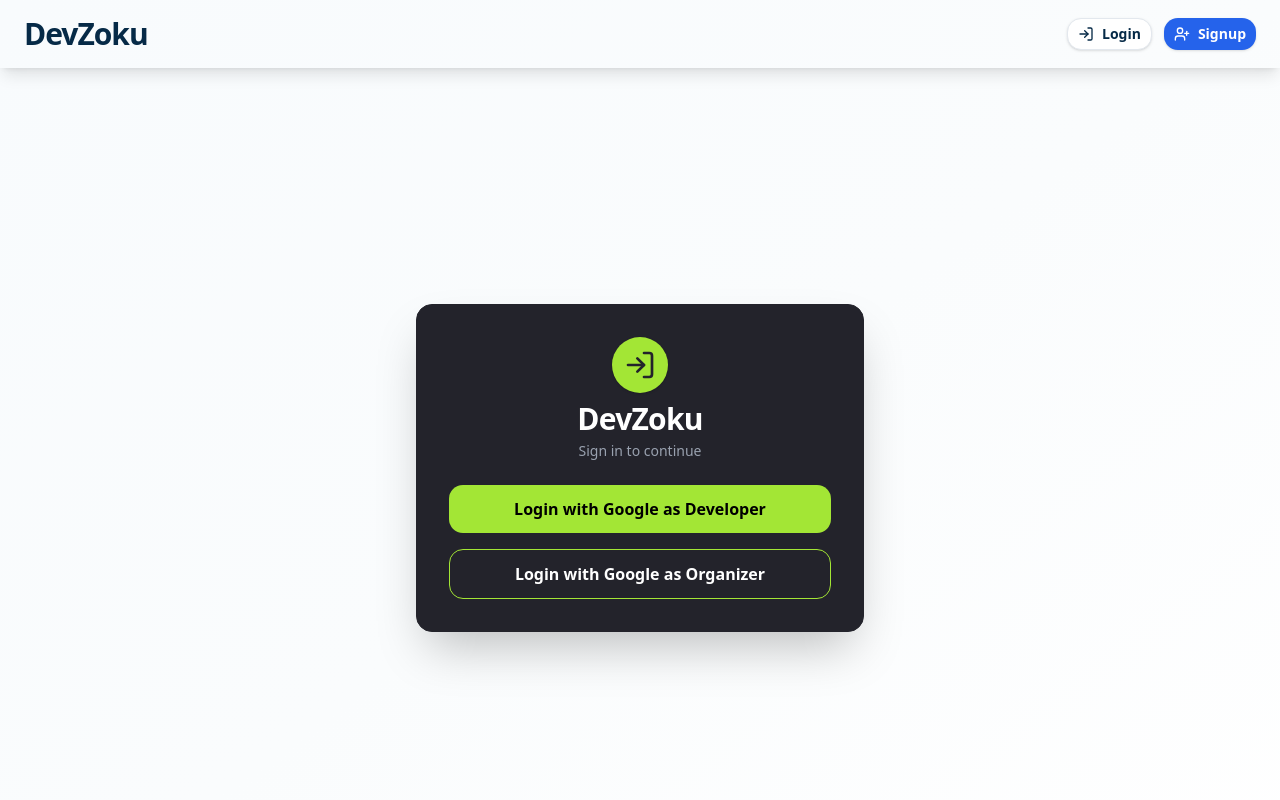
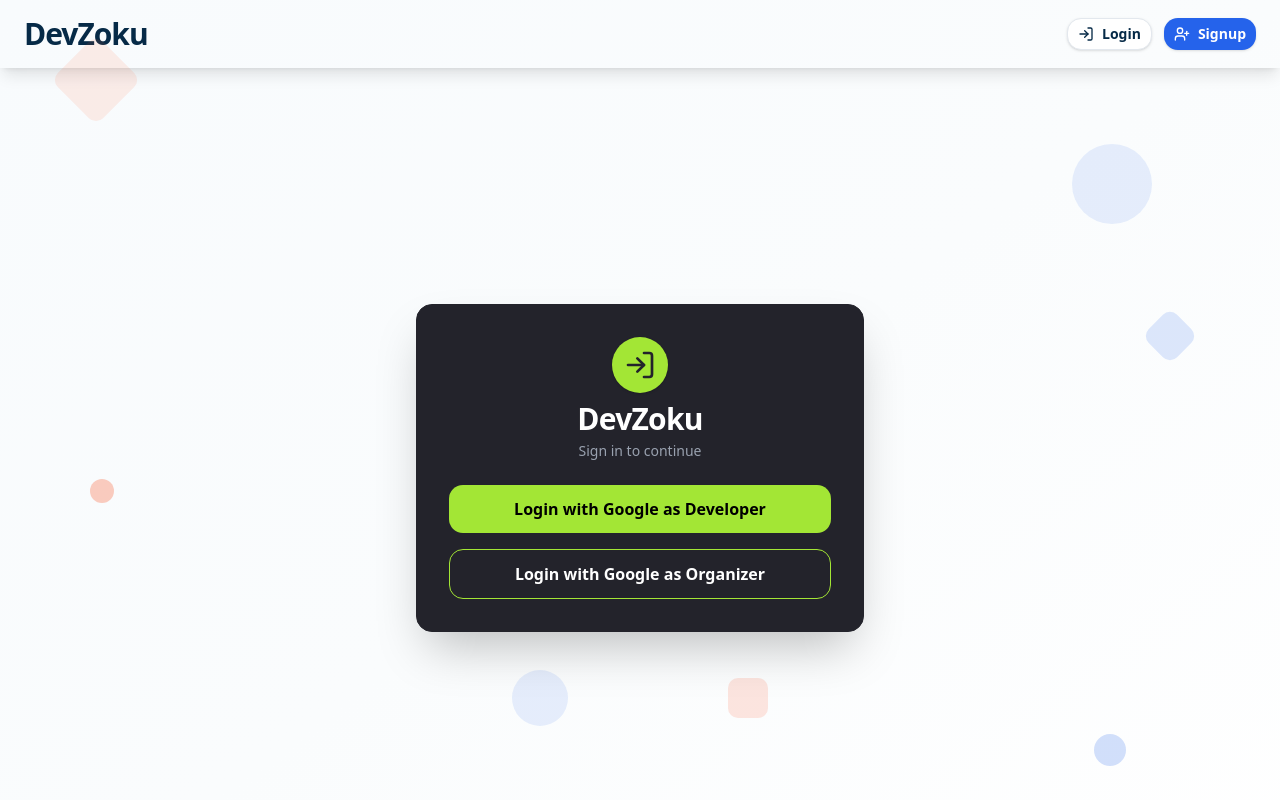
Before and after one commit to SnehaSharma245/DevZoku, a Next.js app in the folder client/: page /auth/login in a window 1280 px wide. Shown: the top 800 px of the page. Built offline with nearby package versions, Linux system fonts and the light colour scheme; no server answers.

Commit message:
update setup ui

```diff
--- a/client/src/app/ClientWrapper.tsx
+++ b/client/src/app/ClientWrapper.tsx
@@ -36,12 +36,19 @@ export default function ClientWrapper({
   }
 
   return (
-    <div
-      className="min-h-screen flex flex-col bg-gradient-to-br from-[#F8FBFD] via-[#FAFCFD] to-[#FFFFFF]
-"
-    >
+    <div className="min-h-screen flex flex-col bg-gradient-to-br from-[#F8FBFD] via-[#FAFCFD] to-[#FFFFFF] relative overflow-hidden">
+      {/* Background decorative elements */}
+      <div className="absolute top-[5%] left-[5%] w-16 h-16 bg-[#f75a2f]/10 rotate-45 rounded-lg"></div>
+      <div className="absolute top-[15%] right-[10%] w-20 h-20 bg-[#2563eb]/10 rounded-full"></div>
+      <div className="absolute bottom-[10%] left-[8%] w-12 h-12 bg-[#f75a2f]/20 rotate-12 rounded-lg"></div>
+      <div className="absolute bottom-[20%] right-[12%] w-8 h-8 bg-[#2563eb]/20 rounded-full"></div>
+      <div className="absolute top-[50%] left-[7%] w-6 h-6 bg-[#f75a2f]/30 rounded-full"></div>
+      <div className="absolute top-[33%] right-[7%] w-10 h-10 bg-[#2563eb]/15 rotate-45 rounded-lg"></div>
+      <div className="absolute top-[70%] left-[40%] w-14 h-14 bg-[#2563eb]/10 rounded-full"></div>
+      <div className="absolute bottom-[25%] right-[40%] w-10 h-10 bg-[#f75a2f]/15 rounded-lg"></div>
+
       {!isPageWithoutNavbarAndFooter && <Header />}
-      <main className="flex-1 mb-3">
+      <main className="flex-1 mb-3 relative z-10">
         {children || <p>No children to render</p>}
       </main>
       {!isPageWithoutNavbarAndFooter && <Footer />}
--- a/client/src/app/globals.css
+++ b/client/src/app/globals.css
@@ -2,6 +2,28 @@
 @import "tw-animate-css";
 
 @custom-variant dark (&:is(.dark *));
+
+/* Custom Scrollbar Styles */
+::-webkit-scrollbar {
+  width: 10px;
+  background: #e3e8ee;
+}
+
+::-webkit-scrollbar-thumb {
+  background: #fb7853cc;
+  border-radius: 8px;
+  border: 2px solid #e3e8ee;
+}
+
+::-webkit-scrollbar-thumb:hover {
+  background: #062a47;
+}
+
+/* For Firefox */
+* {
+  scrollbar-width: thin;
+  scrollbar-color: #fb7853cc #e3e8ee;
+}
 
 @theme inline {
   --color-background: var(--background);
```
